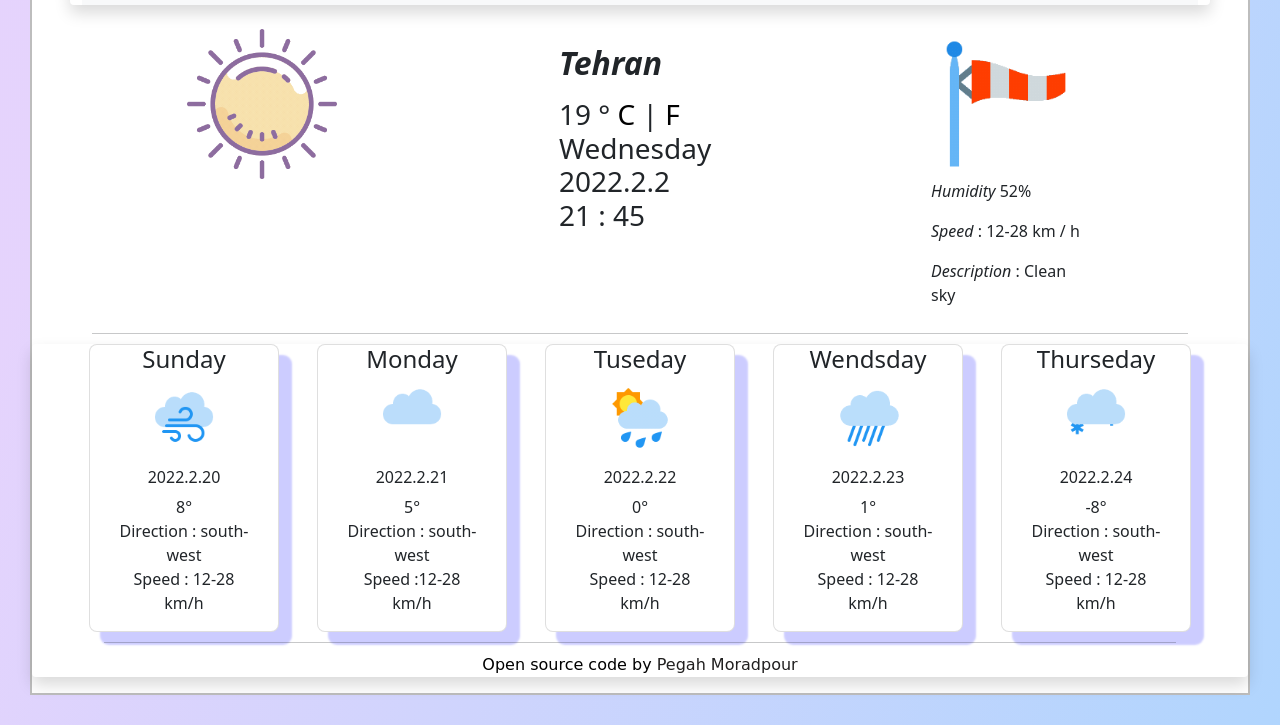
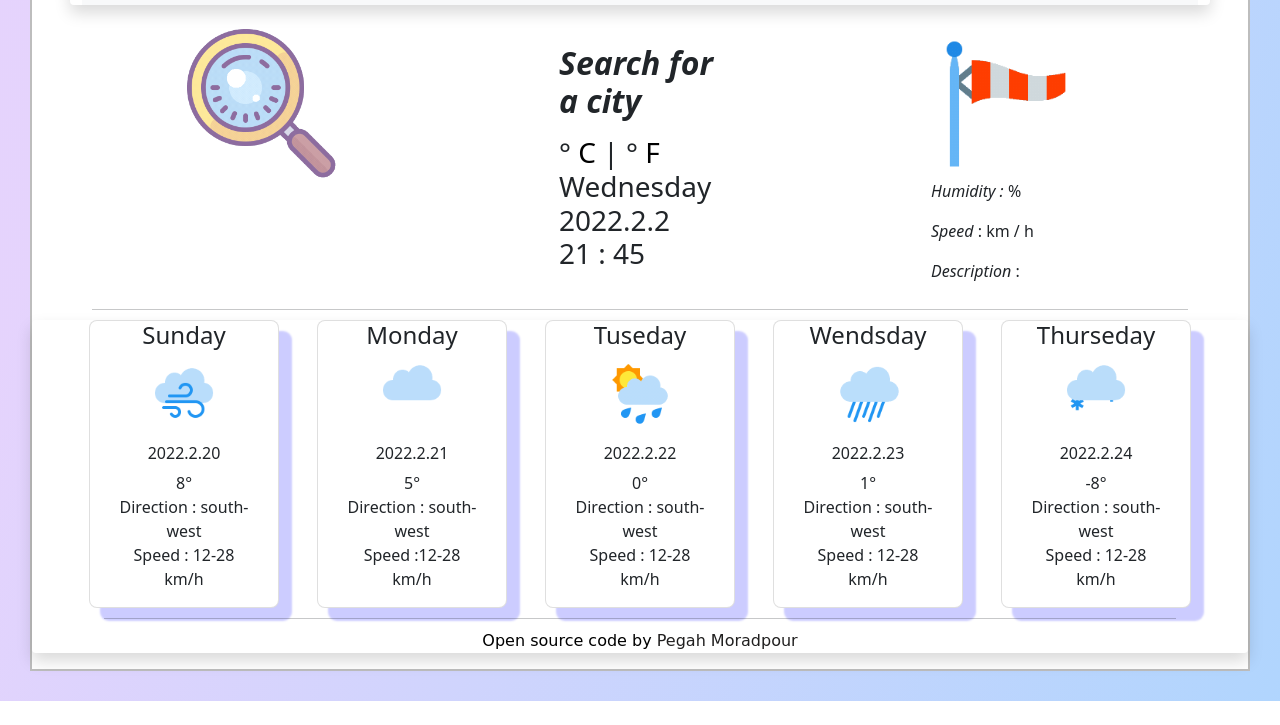
Before and after one commit to pegah1378/My-project, a plain HTML site: page index.html in a window 1280 px wide. Shown: the part 143-868 px from the top of the page. After the commit the page ends 844 px from the top, so only its background shows below. Drawn offline with nearby package versions, Linux system fonts and the light colour scheme; a web font is replaced by a local one.

Commit message:
change main icon

```diff
--- a/index.html
+++ b/index.html
@@ -52,17 +52,17 @@
         <div class="row justify-content-around">
           <div class="col-md-2">
             <br>
-            <img src="src/output-onlinegiftools (2).gif" class="sun" id="mainImg" />
+            <img src="src/seach.gif" class="sun" id="mainImg" />
           </div>
           <div class="col-md-2">
             <h2>
               <br>
-              <p class="fw-bolder city-name" id="city-name">Tehran</p>
+              <p class="fw-bolder city-name" id="city-name">Search for a city</p>
             </h2>
 
             <h3>
               <p class="fw-light">
-               <span id="number"> 19</span> ° <a href="#" id="cilis"> C </a> | <a href="#" id="faren"> F </a><br />
+               <span id="number"> </span> ° <a href="#" id="cilis"> C </a> | ° <a href="#" id="faren"> F </a><br />
                <span id="nowDate">saturday , 2022.2.19</span>
                <br>
                <span id="time"></span>
@@ -72,9 +72,9 @@
           <div class="col-md-2">
             <br>
             <img src="src/output-onlinegiftools (3).gif" class="wind" />
-            <p> <em>Humidity</em> <span id="humidity">52</span>%</p>
-            <p> <em>Speed </em>: <span id="speed"> 12-28</span> km / h</p>
-            <p> <em>Description </em>: <span id="des"> Clean sky</span></p>
+            <p> <em>Humidity : </em> <span id="humidity"> </span>%</p>
+            <p> <em>Speed </em>: <span id="speed">  </span> km / h</p>
+            <p> <em>Description </em>: <span id="des">  </span></p>
           </div>
         </div>
       </div>
```
Also changed, not shown: src/seach.gif (added).
